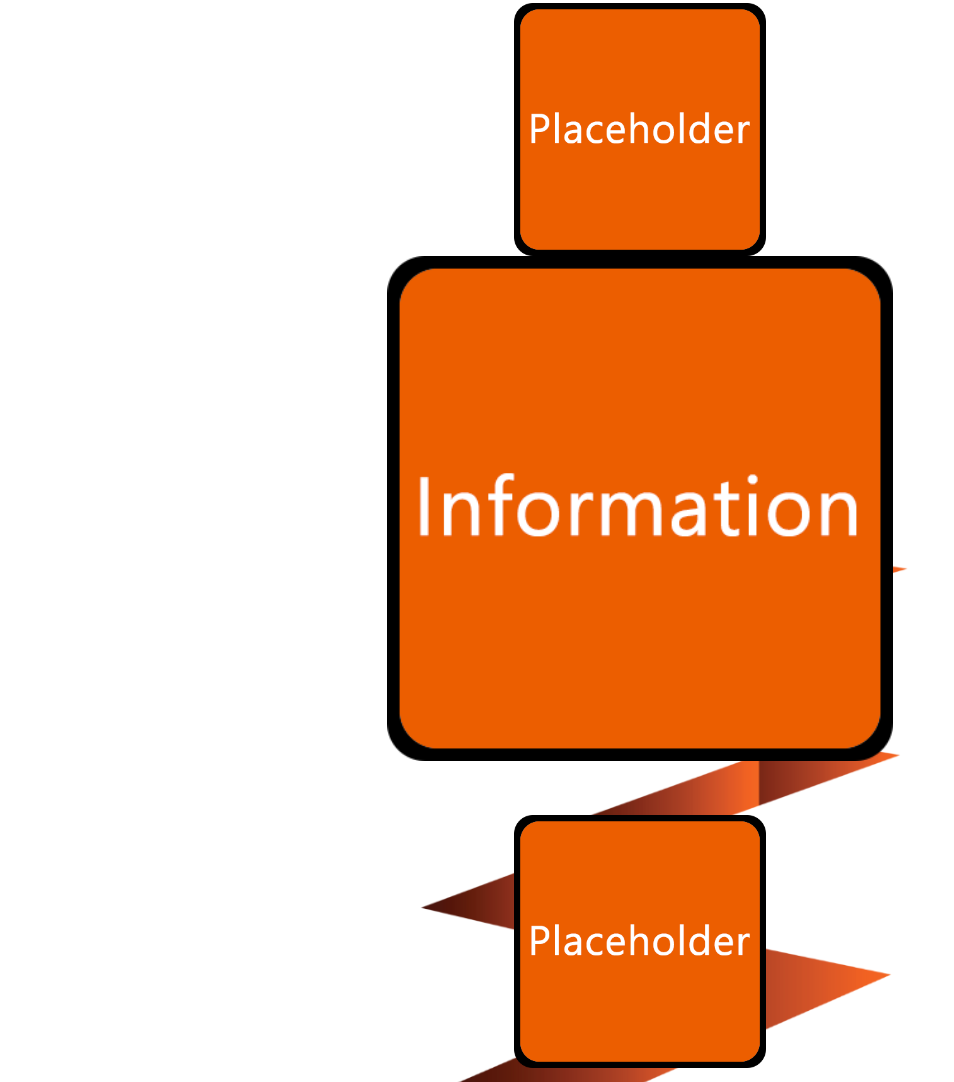
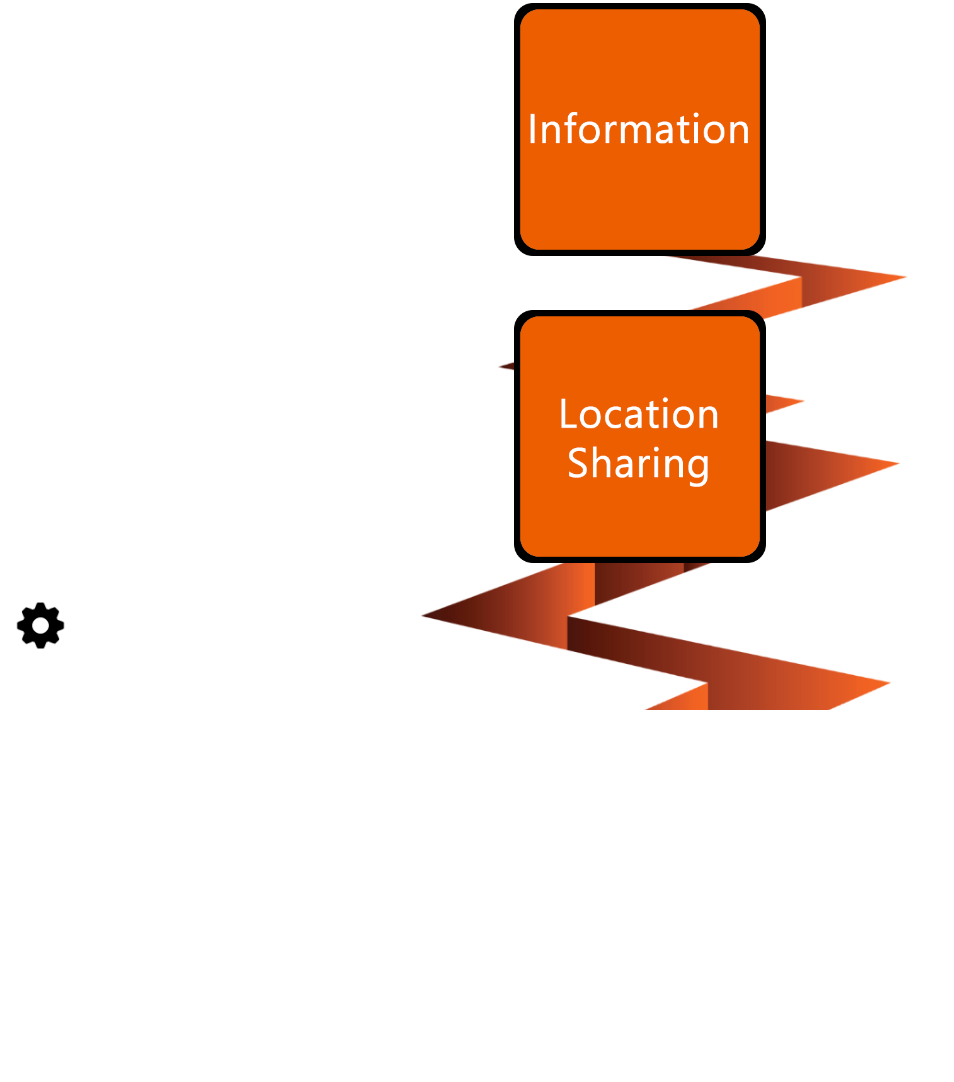
Before and after one commit to IrakliGurgenidze/HackRPI2019, a website: page HackRPI2019/index.html in a window 1280 px wide. Shown: the part 90-1172 px from the top of the page, without its empty margins (0-954 px from the left). After the commit the page ends 800 px from the top, so only its background shows below. Drawn offline with Linux system fonts and the light colour scheme.

Commit message:
Update index.html

```diff
--- a/HackRPI2019/index.html
+++ b/HackRPI2019/index.html
@@ -41,8 +41,8 @@ body {
 
                 <a href="one.html">
 
-                    <img border="0" alt="W3Schools" src="placeholder_2.png" class="center_upper">
-                    <img border="0" alt="W3Schools" src="information.png" class="center">
+
+                    <img border="0" alt="W3Schools" src="information.png" class="center_upper">
 
                 </a>
 
@@ -51,11 +51,10 @@ body {
                 <br>
 
 
-                <a href="http://localhost:8000/HackRPI2019/two.html">
-                    <img border="0" alt="W3Schools" src="placeholder_2.png"class="center_lower">
+
 
                 <a href="two.html">
-                    <img border="0" alt="W3Schools" src="location.png"class="center">
+                    <img border="0" alt="W3Schools" src="location.png"class="center_lower">
 
                 </a>
 
```
